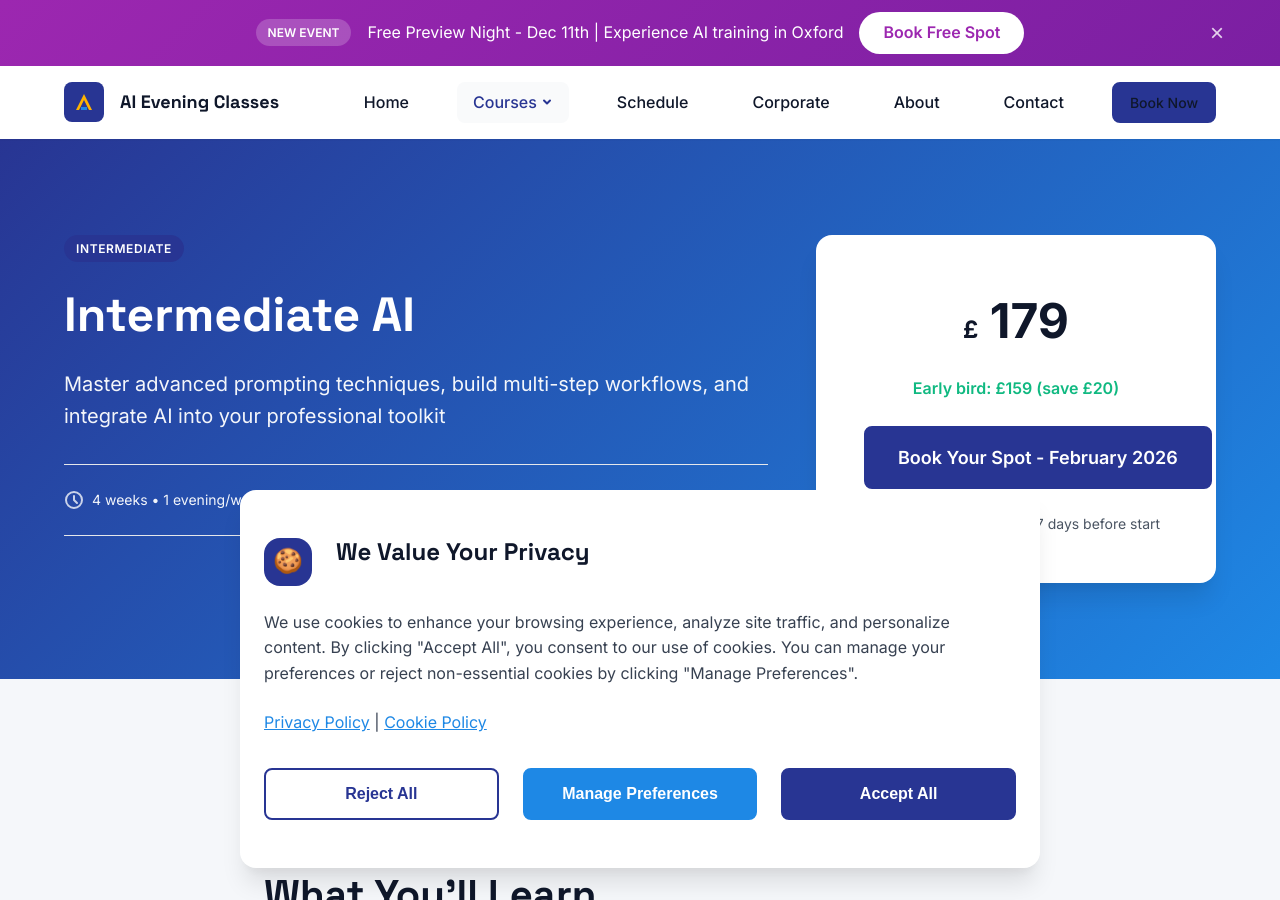
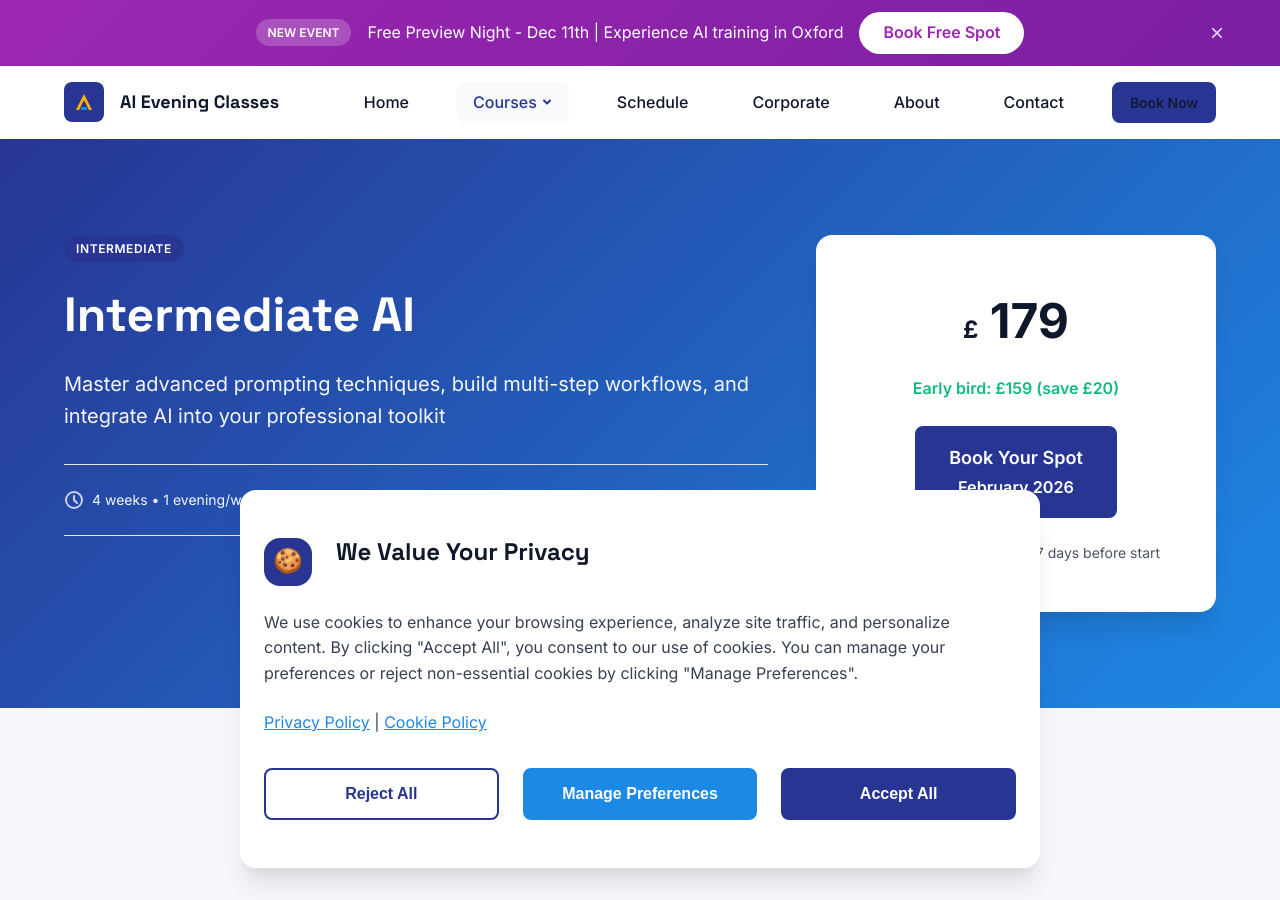
Before and after one commit to LatinRickshaw/oxfordaiteaching, a Jekyll site: the page built from courses/intermediate.html, in a window 1280 px wide and 900 px high. Built offline with Jekyll 4.4.1, drawn with Linux system fonts in a browser that asks for light colours.

Commit message:
Added claude MCP and OAT-54

```diff
--- a/_layouts/course.html
+++ b/_layouts/course.html
@@ -48,7 +48,7 @@ layout: default
 
                     {% if course_cohorts.size > 0 %}
                         {% if course_cohorts.size == 1 %}
-                            <a href="{{ course_cohorts[0].booking_link }}" class="btn btn-primary btn-large">Book Your Spot - {{ course_cohorts[0].month }}</a>
+                            <a href="{{ course_cohorts[0].booking_link }}" class="btn btn-primary btn-large">Book Your Spot<br><span style="font-size: 0.9em; margin-top: 0.25rem; display: inline-block;">{{ course_cohorts[0].month }}</span></a>
                         {% else %}
                             <p style="margin: 1rem 0 0.5rem; font-weight: 600;">Available cohorts:</p>
                             {% for cohort in course_cohorts limit: 3 %}
```
Also changed, not shown: .mcp.json (added).
